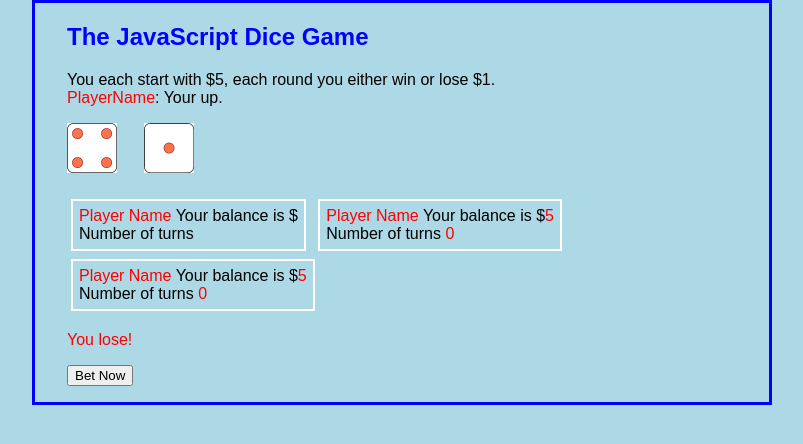
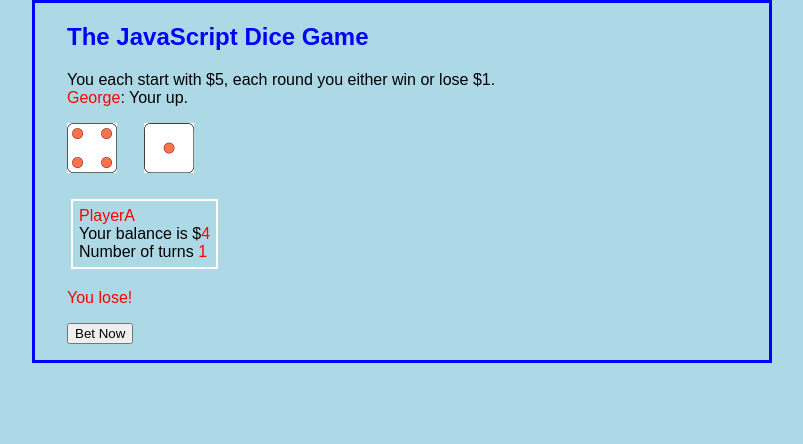
Before and after one commit to laztEight/PROG219_jQueryDiceGame, a plain HTML site: page index.html in a window 1280 px wide. Both pictures are taken after a click on the button "Bet Now". Shown: the whole page, without its empty margins (238-1041 px from the left). Drawn offline with nearby package versions, Linux system fonts and the light colour scheme.

Commit message:
Display
Chages current player score and turn.

```diff
--- a/index.html
+++ b/index.html
@@ -10,7 +10,7 @@
 <body>
     <h2> The JavaScript Dice Game</h2>
     <p> You each start with $5, each round you either win or lose $1.<br/>
-    <span id="playerUp">PlayerName</span>: Your up.</p>
+    <span class="nameUp">PlayerName</span>: Your up.</p>
 
     <img id="image1" src="./images/dice-1.jpg" alt="Dice Image" style="width:50px;height:50px;">
     &nbsp;&nbsp;&nbsp;&nbsp;
@@ -18,17 +18,7 @@
     <img id="image2" src="./images/dice-6.jpg" alt="Dice Image" style="width:50px;height:50px;">
     <br /><br />
     <p class="player" id="player1">
-        <span class="name">Player Name</span>
-        Your balance is $<span id="balance">5</span><br />
-        Number of turns <span id="turnCount">0</span>
-    </p>
-    <p class="player" id="player2">
-        <span class="name">Player Name</span>
-        Your balance is $<span id="balance">5</span><br />
-        Number of turns <span id="turnCount">0</span>
-    </p>
-    <p class="player" id="player3">
-        <span class="name">Player Name</span>
+        <span class="name">Player Name</span><br />
         Your balance is $<span id="balance">5</span><br />
         Number of turns <span id="turnCount">0</span>
     </p>
--- a/js/index.js
+++ b/js/index.js
@@ -2,24 +2,27 @@
  * Created by bcuser on 4/4/18.
  */
 $(document).ready(function(){
-var player1 = new player('PlayerA');
-// console.log(`player 1 is: ${player1.name}`);
-var player2 = new player('George');
-var player3 = new player('MaryAnne');
+var player1 = new player('PlayerA', 5, 0);
+var player2 = new player('George', 5, 0);
+var player3 = new player('MaryAnne', 5, 0);
 var thePlayers = [player1, player2, player3];
 var dice1;
 var dice2;
 var i = 0;
+
+$(".nameUp").html(thePlayers[i].name); // this sets the start with who's play it is
+$(".name").html(thePlayers[i].name); // sets
 
     $("#ButtonBet").click(function(){
         // this resets the array iterator after each player has rolled once
         if (i > thePlayers.length-1){
             i = 0;
         }
+        $(".name").html(thePlayers[i].name);
             console.log(`Name of player: ${thePlayers[i].name}`);
+
     // ====================================================================================
     // #1 of homework - calculate 2 random integers for the dice.
-    // ====================================================================================
 
     dice1 = Math.floor(Math.random() * 6) + 1;
     dice2 = Math.floor(Math.random() * 6) + 1;
@@ -28,16 +31,12 @@ var i = 0;
 
     // ====================================================================================
     // #2 of homework - change dice images based on their value when rolled.
-    // ====================================================================================
-
 
     roll("#image1", dice1);
     roll("#image2", dice2);
 
-
     // ====================================================================================
     // #3 of homework - determine win/lose for each roll and display win/lose text.
-    // ====================================================================================
 
     var winOrLose;
     var rollValue = dice1 + dice2;
@@ -48,32 +47,30 @@ var i = 0;
     if(rollValue === 7 || rollValue === 11) {
         winOrLose = true;
         $("#status").html("You win!");
-        thePlayers[i].playerBalance++;
+        thePlayers[i].balance++;
         console.log(winOrLose);
     } else {
         winOrLose = false;
         $("#status").html("You lose!");
-        thePlayers[i].playerBalance--;
+        thePlayers[i].balance--;
         console.log(winOrLose);
     } // end of if/else statement
 
 
     // ====================================================================================
     // #4 of homework - update $ balance and number of turns
-    // ====================================================================================
 
     // setting object player balance and turn count properties
-    $("#balance").html(thePlayers[i].playerBalance);
-    $("#turnCount").html(++thePlayers[i].playerTurn);
-    console.log(`${thePlayers[i].name} balance is ${thePlayers[i].playerBalance}`);
-    console.log(`${thePlayers[i].name} turn count is ${thePlayers[i].playerTurn}`);
+    $("#balance").html(thePlayers[i].balance);
+    $("#turnCount").html(++thePlayers[i].turnCount);
+    console.log(`${thePlayers[i].name} balance is ${thePlayers[i].balance}`);
+    console.log(`${thePlayers[i].name} turn count is ${thePlayers[i].turnCount}`);
 
     // ====================================================================================
     // #5 of homework - when user balance reached 0, hide button and update game status
-    // ====================================================================================
 
     // if a player loses, their out of the game.
-    if(thePlayers[i].playerBalance === 0){
+    if(thePlayers[i].balance === 0){
         buttonBet.style.display = "none";
         $("#status").html("GAME OVER!");
     }
@@ -81,6 +78,6 @@ var i = 0;
     // incrementing the aray iterator
     i++;
     console.log(`Array iterator is ${i}`);
-
+    $(".nameUp").html(thePlayers[i].name);
     }); // end of buttonClicked function
 }); // end of jQuery document ready function
--- a/js/player.js
+++ b/js/player.js
@@ -1,10 +1,4 @@
 // creating the player function
-
-/*class player{
-    constructor(pName){
-        this.name = pName;
-    }
-}*/
 
 var eBalance = $("#balance").html();
 var balance = parseInt(eBalance);
@@ -13,9 +7,9 @@ var turnCount = parseInt(eTurnCount);
 
 var player = function (pName, pBalance, pTurnCount){
     this.name = pName;
-    this.blanace = pBalance;
+    this.balance = pBalance;
     this.turnCount = pTurnCount;
-    this.getName = function(){
-        return this.name;
+    this.getPlayer = function(){
+        console.log(`player name: ${player.name}, player balance is $${player.balance} and turn count is ${player.turnCount}`);
     }
 }
```
